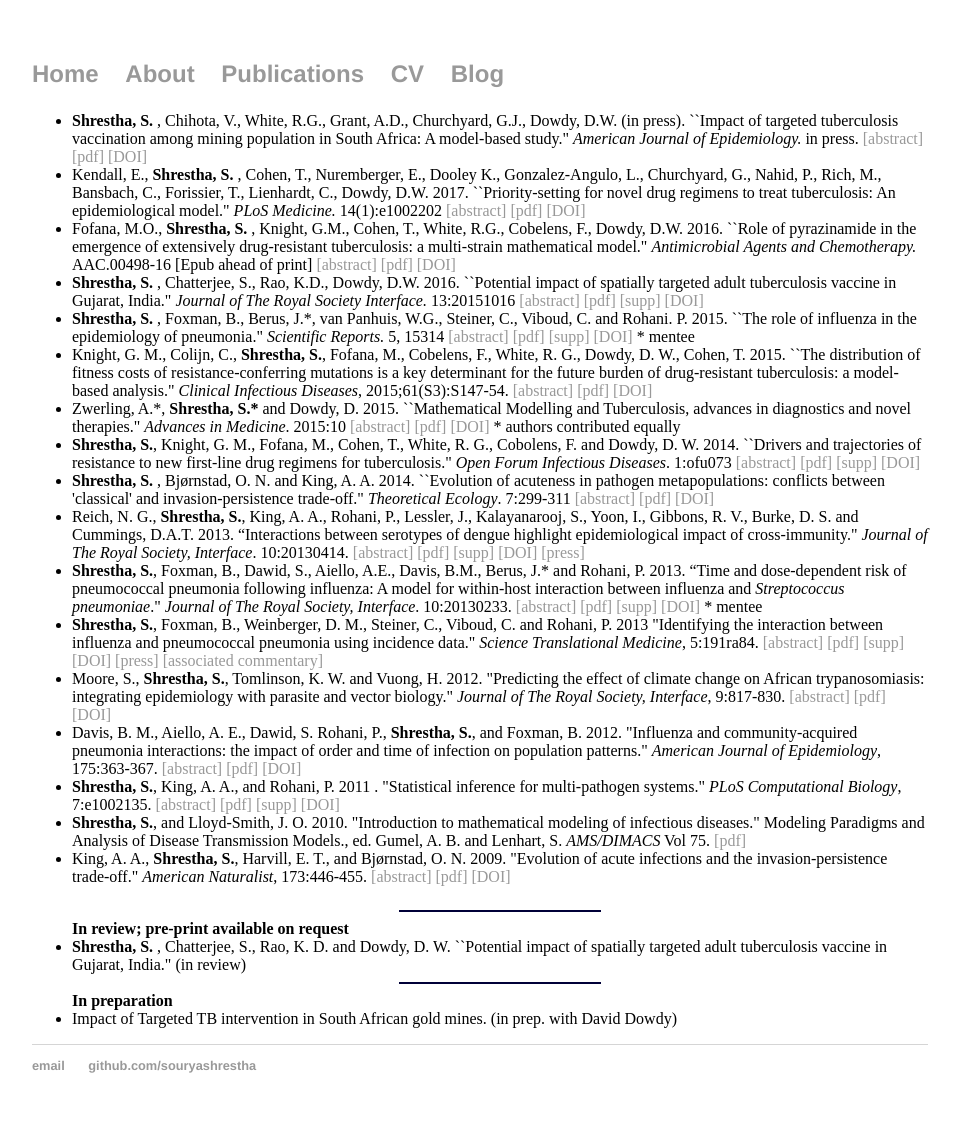
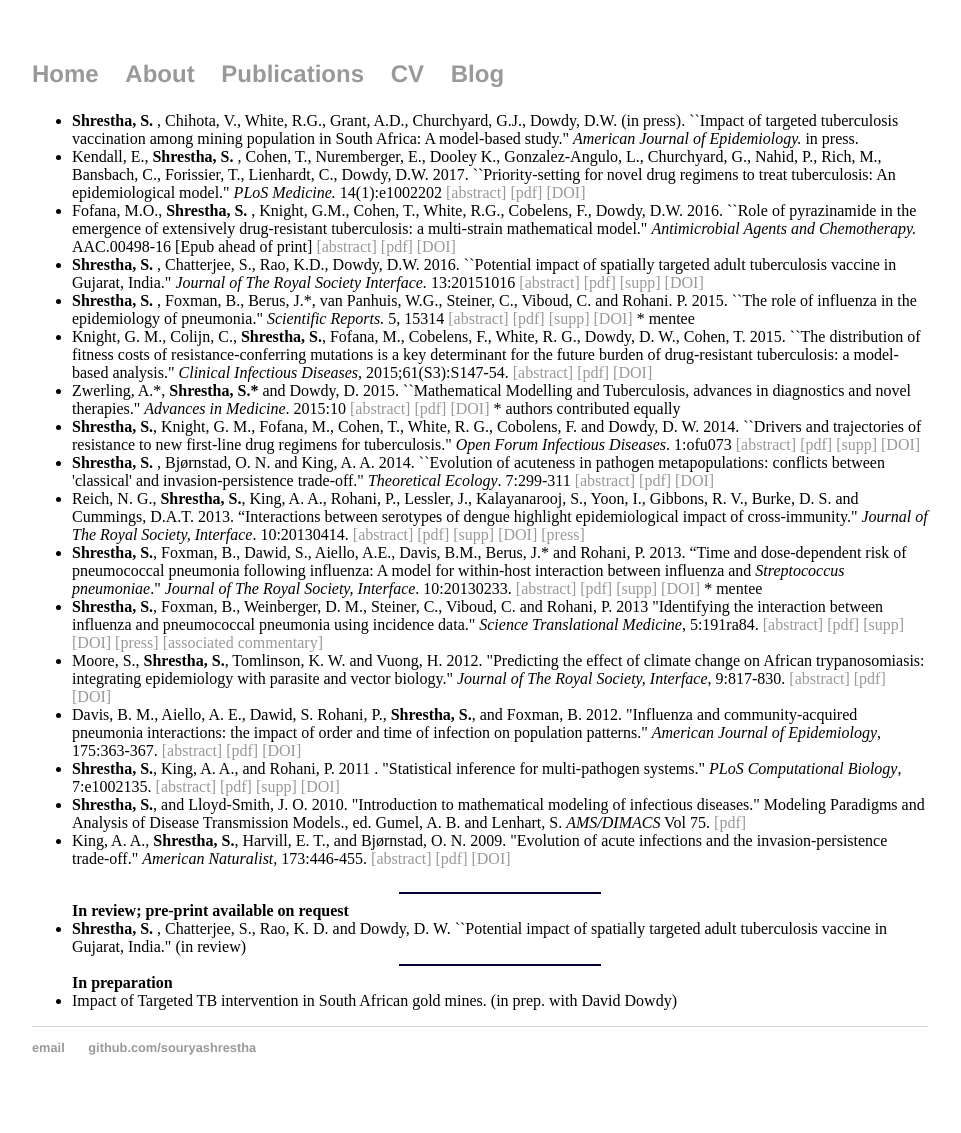
Before and after one commit to souryashrestha/souryashrestha.github.io, a Jekyll site: the page built from publications/index.html, in a window 1280 px wide. Shown: the whole page, without its empty margins (160-1121 px from the left). Built offline with Jekyll 4.4.1, drawn with Linux system fonts in a browser that asks for light colours.

Commit message:
Update index.html

```diff
--- a/publications/index.html
+++ b/publications/index.html
@@ -7,9 +7,6 @@ title: Sourya Shrestha
 <ul>
 <p>
 <li> <b> Shrestha, S. </b>, Chihota, V., White, R.G., Grant, A.D., Churchyard, G.J., Dowdy, D.W. (in press). ``Impact of targeted tuberculosis vaccination among mining population in South Africa: A model-based study." <i> American Journal of Epidemiology. </i> in press.
-<a style="text-decoration:none" href="abstracts/abstract_Kendall2017.html" target="mainFrame">[abstract]</a>
-<a style="text-decoration:none" href="Kendall2017.pdf" target="mainFrame">[pdf]</a>
-<a style="text-decoration:none" href="http://dx.doi.org/10.1371/journal.pmed.1002202"  target="_blank">[DOI]</a>
 
 	<li> Kendall, E.,<b> Shrestha, S. </b>, Cohen, T., Nuremberger, E., Dooley K., Gonzalez-Angulo, L., Churchyard, G., Nahid, P., Rich, M., Bansbach, C., Forissier, T., Lienhardt, C., Dowdy, D.W. 2017. ``Priority-setting for novel drug regimens to treat tuberculosis: An epidemiological model." <i> PLoS Medicine. </i> 14(1):e1002202
 <a style="text-decoration:none" href="abstracts/abstract_Kendall2017.html" target="mainFrame">[abstract]</a>
```
